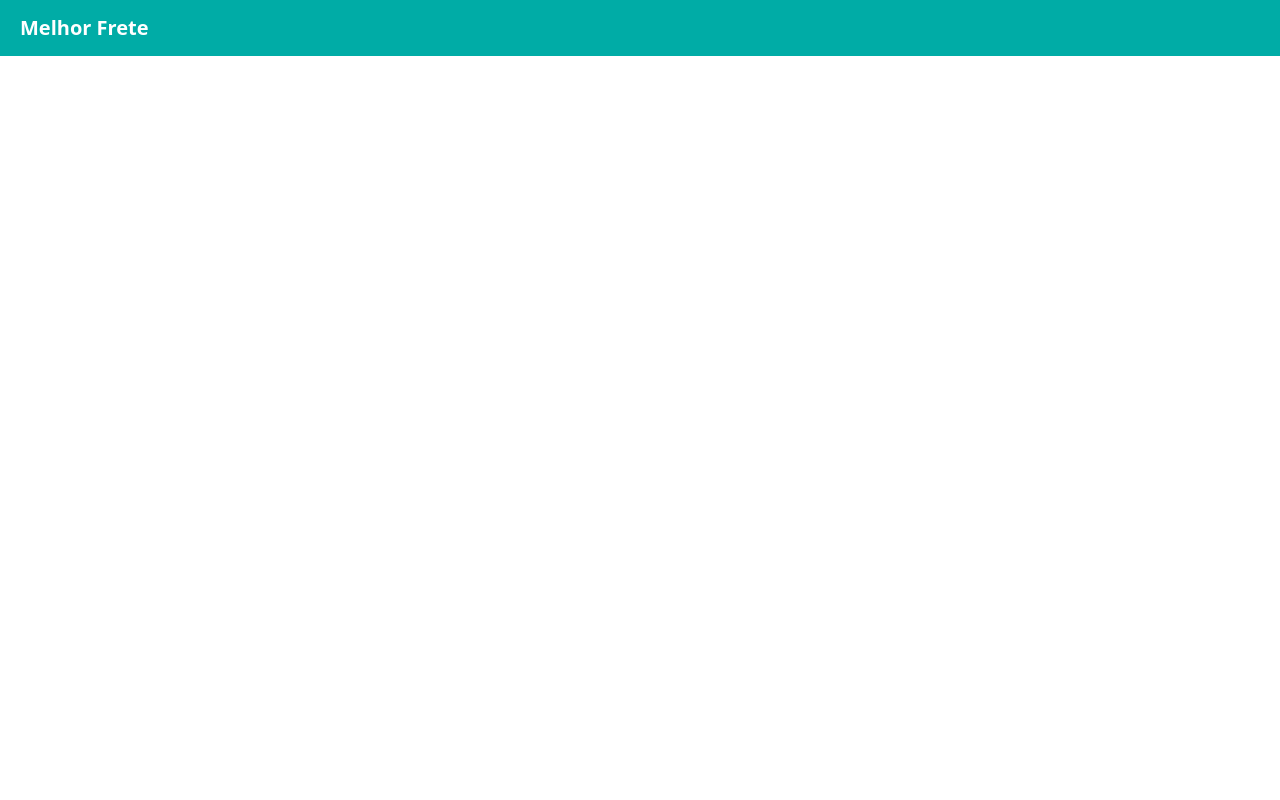
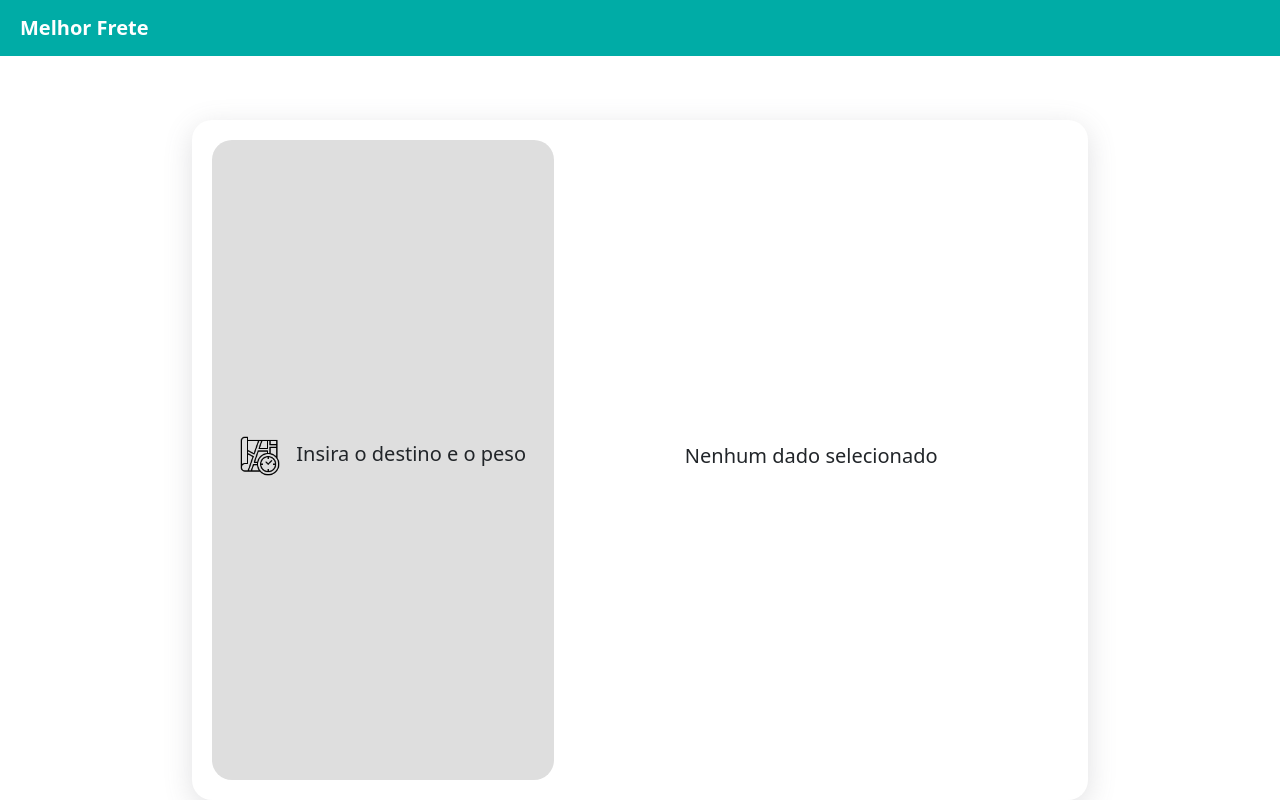
Before and after one commit to gsdutra/desafio_coorlab, a Vue app in the folder code/: page / in a window 1280 px wide. Built offline with nearby package versions, Linux system fonts and the light colour scheme.

Commit message:
chore: create basic styles

```diff
--- a/code/src/components/BestTransport.vue
+++ b/code/src/components/BestTransport.vue
@@ -6,9 +6,11 @@
       </b-navbar-brand>
     </b-navbar>
 
-    <div>
-      <InputData/>
-      <PriceResult/>
+    <div class="center-all">
+      <div class="shipping-container">
+          <InputData/>
+          <PriceResult/>
+      </div>
     </div>
   </div>
 
@@ -59,4 +61,19 @@ export default {
 .title .navbar-brand {
   margin-left: 20px;
 }
+
+.shipping-container {
+  display: flex;
+  justify-content: center;
+  width: 70%;
+  box-shadow: rgba(100, 100, 111, 0.2) 0px 7px 29px 0px;
+  border-radius: 20px;
+  padding: 20px;
+}
+
+.center-all {
+  display: flex;
+  justify-content: center;
+  margin-top: 4rem;
+}
 </style>
--- a/code/src/components/InputData.vue
+++ b/code/src/components/InputData.vue
@@ -0,0 +1,31 @@
+<template>
+	<div class="input-data">
+		<h5>
+			<img src="../assets/map.png">
+			<a>Insira o destino e o peso</a>
+		</h5>
+	</div>
+</template>
+
+<script>
+export default {
+}
+</script>
+
+<style>
+	.input-data {
+		display: flex;
+		flex-direction: column;
+		align-items: center;
+		justify-content: center;
+		background: #DEDEDE;
+		border-radius: 20px;
+		height: 40rem;
+		width: 40%;
+	}
+	img {
+		width: 40px;
+		height: auto;
+		margin-right: 1rem;
+	}
+</style>
--- a/code/src/components/PriceResult.vue
+++ b/code/src/components/PriceResult.vue
@@ -0,0 +1,24 @@
+<template>
+	<div class="price-result">
+		<h5>
+			Nenhum dado selecionado
+		</h5>
+	</div>
+</template>
+
+<script>
+export default {
+}
+</script>
+
+<style>
+	.price-result {
+		display: flex;
+		flex-direction: column;
+		align-items: center;
+		justify-content: center;
+		height: 40rem;
+		padding: 4rem;
+		width: 60%;
+	}
+</style>
```
Also changed, not shown: code/src/assets/arrow_truck.png (added), code/src/assets/map.png (added).
